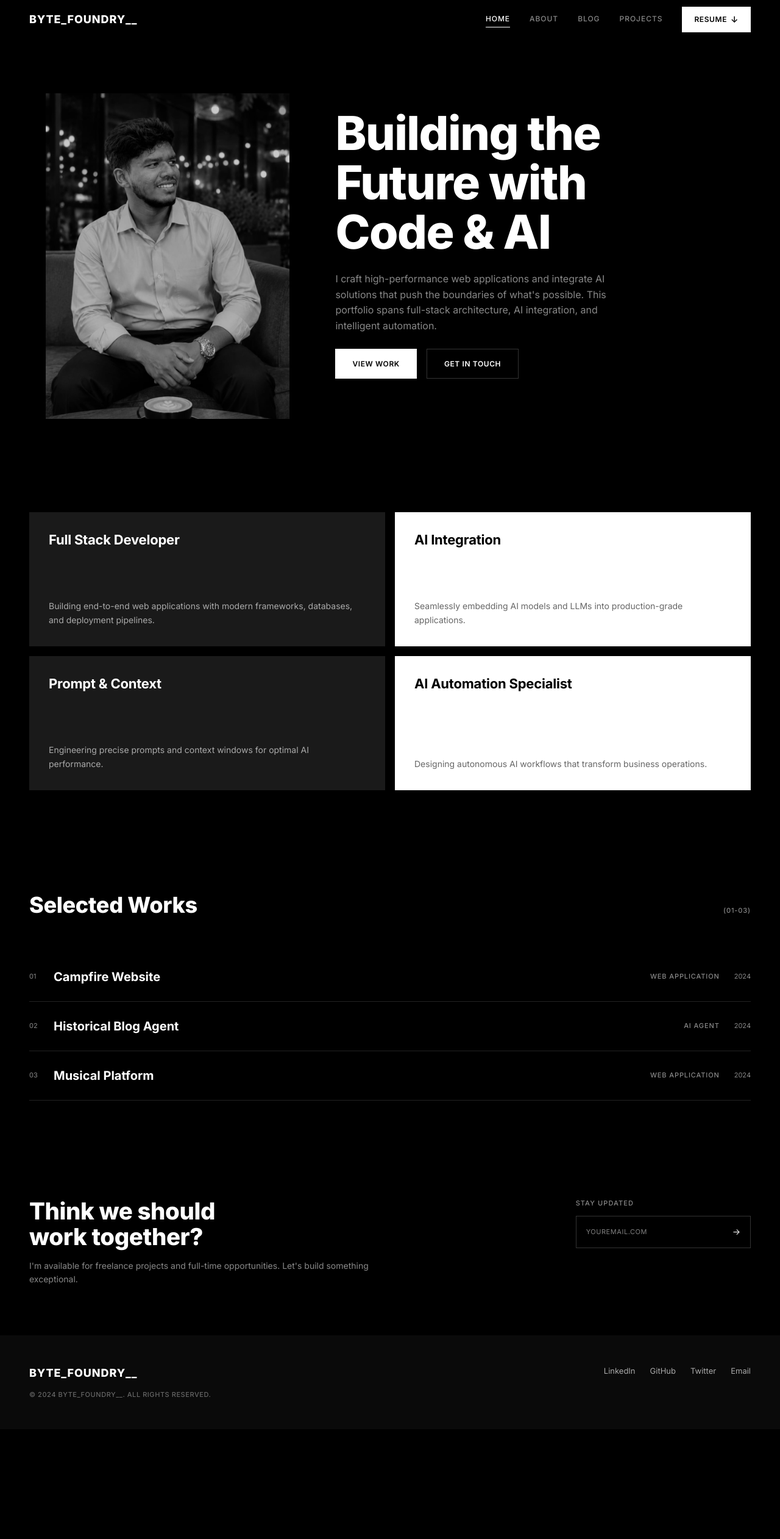
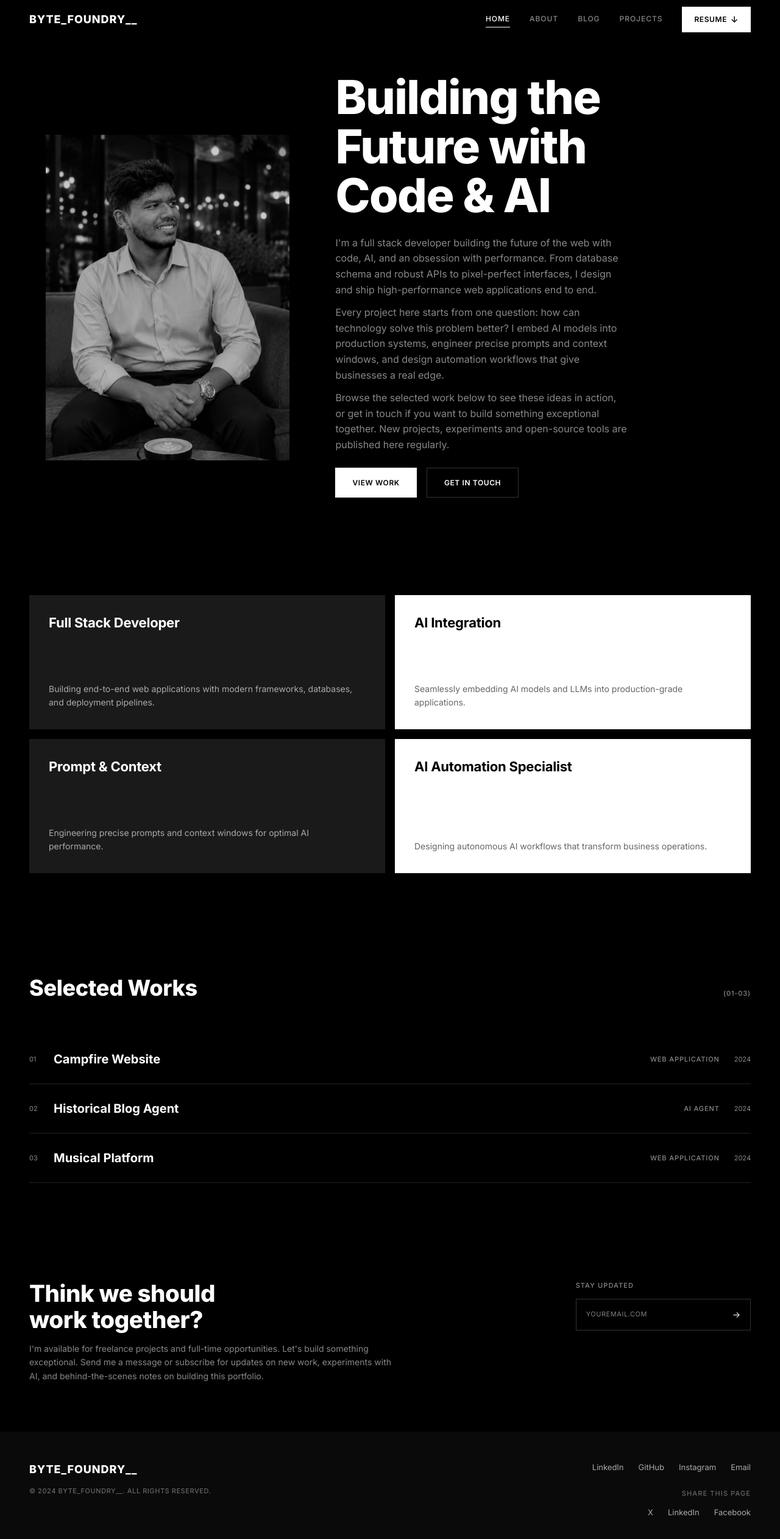
Before and after one commit to soloStack-Dev/Personal_Mission, a React (Vite) app: page / in a window 1280 px wide. Shown: the top 2524 px of the page at 61% size. Before the commit the page ends 2344 px from the top, so only its background shows below. Built offline with nearby package versions, Linux system fonts and the light colour scheme.

Commit message:
SEO: expand hero copy, fix H1 word spacing, footer Instagram + share buttons

```diff
--- a/src/components/Footer.tsx
+++ b/src/components/Footer.tsx
@@ -13,7 +13,7 @@ function getSocialLinks(openContactModal: () => void) {
   return [
     { label: 'LinkedIn', href: 'https://www.linkedin.com/in/faleel-h-b772a1416/', target: '_blank' },
     { label: 'GitHub', href: 'https://github.com/soloStack-Dev', target: '_blank' },
-    { label: 'Twitter', href: '#', target: '' },
+    { label: 'Instagram', href: 'https://www.instagram.com/byte_foundry__?igsh=Y2w5YXQzOW44aDIz', target: '_blank' },
     { label: 'Email', href: '#', target: '', onClick: openContactModal },
   ]
 }
@@ -76,7 +76,10 @@ export default function Footer({ variant = 'home' }: FooterProps) {
           <Brand />
           <Copyright />
         </div>
-        <SocialLinks />
+        <div style={{ display: 'flex', flexDirection: 'column', alignItems: 'flex-end', gap: '24px' }}>
+          <SocialLinks />
+          <ShareLinks />
+        </div>
       </div>
     </footer>
   )
@@ -158,3 +161,80 @@ function SocialLinks() {
     </div>
   )
 }
+
+/**
+ * Social share buttons — let visitors share the current page on X,
+ * LinkedIn or Facebook. The href is static (hydration-safe); the
+ * real, current URL is injected when the link is clicked.
+ */
+function ShareLinks() {
+  const shareBaseUrl = 'https://personal-mission-mu.vercel.app/'
+  const shareText = 'Byte_Foundry__ — Building the Future with Code & AI'
+  const links = [
+    {
+      label: 'X',
+      href: `https://twitter.com/intent/tweet?url=${encodeURIComponent(shareBaseUrl)}&text=${encodeURIComponent(shareText)}`,
+      build: (url: string) =>
+        `https://twitter.com/intent/tweet?url=${encodeURIComponent(url)}&text=${encodeURIComponent(shareText)}`,
+    },
+    {
+      label: 'LinkedIn',
+      href: `https://www.linkedin.com/sharing/share-offsite/?url=${encodeURIComponent(shareBaseUrl)}`,
+      build: (url: string) => `https://www.linkedin.com/sharing/share-offsite/?url=${encodeURIComponent(url)}`,
+    },
+    {
+      label: 'Facebook',
+      href: `https://www.facebook.com/sharer/sharer.php?u=${encodeURIComponent(shareBaseUrl)}`,
+      build: (url: string) => `https://www.facebook.com/sharer/sharer.php?u=${encodeURIComponent(url)}`,
+    },
+  ]
+
+  return (
+    <div style={{ textAlign: 'right' }}>
+      <div
+        style={{
+          fontSize: '11px',
+          fontWeight: 500,
+          letterSpacing: '0.1em',
+          color: 'var(--text-muted-dark)',
+          textTransform: 'uppercase',
+          marginBottom: '12px',
+        }}
+      >
+        Share this page
+      </div>
+      <div style={{ display: 'flex', gap: '24px', flexWrap: 'wrap', justifyContent: 'flex-end' }}>
+        {links.map((link) => (
+          <a
+            key={link.label}
+            href={link.href}
+            target="_blank"
+            rel="noopener noreferrer"
+            onClick={(e) => {
+              e.preventDefault()
+              const current = typeof window !== 'undefined' ? window.location.href : shareBaseUrl
+              window.open(link.build(current), '_blank', 'noopener,noreferrer')
+            }}
+            onMouseEnter={(e) => {
+              e.currentTarget.style.color = 'var(--text-primary)'
+              e.currentTarget.style.textDecoration = 'underline'
+            }}
+            onMouseLeave={(e) => {
+              e.currentTarget.style.color = 'var(--text-body)'
+              e.currentTarget.style.textDecoration = 'none'
+            }}
+            style={{
+              fontSize: '13px',
+              color: 'var(--text-body)',
+              textDecoration: 'none',
+              transition: 'color 0.2s ease',
+              cursor: 'pointer',
+            }}
+          >
+            {link.label}
+          </a>
+        ))}
+      </div>
+    </div>
+  )
+}
--- a/src/hooks/useScrollAnimation.ts
+++ b/src/hooks/useScrollAnimation.ts
@@ -39,6 +39,9 @@ export function useScrollFadeIn<T extends HTMLElement = HTMLDivElement>(options?
     const el = ref.current
     if (!el) return
 
+    // Respect reduced motion: never hide content for those users
+    if (window.matchMedia('(prefers-reduced-motion: reduce)').matches) return
+
     // Animate explicit [data-animate] children if present, otherwise the wrapper itself
     const children = el.querySelectorAll<HTMLElement>('[data-animate]')
     const targets = children.length > 0 ? Array.from(children) : [el]
@@ -46,26 +49,39 @@ export function useScrollFadeIn<T extends HTMLElement = HTMLDivElement>(options?
     // 1. Start hidden (transparent + shifted down)
     gsap.set(targets, { opacity: 0, y: options?.y ?? 30 })
 
+    let revealed = false
+    const reveal = () => {
+      if (revealed) return
+      revealed = true
+      gsap.to(targets, {
+        opacity: 1,
+        y: 0,
+        duration: options?.duration ?? 0.6,
+        ease: 'power2.out',
+        stagger: options?.stagger ?? 0.1,
+        delay: options?.delay ?? 0,
+      })
+    }
+
     // 2. Reveal once when the element reaches 85% down the viewport
     const ctx = gsap.context(() => {
       ScrollTrigger.create({
         trigger: el,
         start: 'top 85%',
         once: true,
-        onEnter: () => {
-          gsap.to(targets, {
-            opacity: 1,
-            y: 0,
-            duration: options?.duration ?? 0.6,
-            ease: 'power2.out',
-            stagger: options?.stagger ?? 0.1,
-            delay: options?.delay ?? 0,
-          })
-        },
+        onEnter: reveal,
       })
     }, el)
 
-    return () => ctx.revert()
+    // 3. Safety net: reveal shortly after load even if the section is never
+    //    scrolled into view (crawlers don't scroll). Keeps all content
+    //    visible in search-engine snapshots.
+    const timer = window.setTimeout(reveal, 600)
+
+    return () => {
+      window.clearTimeout(timer)
+      ctx.revert()
+    }
   }, [options?.delay, options?.duration, options?.y, options?.stagger])
 
   return ref
@@ -81,6 +97,9 @@ export function useStaggerChildren<T extends HTMLElement = HTMLDivElement>() {
   useEffect(() => {
     const el = ref.current
     if (!el) return
+
+    // Respect reduced motion: never hide content for those users
+    if (window.matchMedia('(prefers-reduced-motion: reduce)').matches) return
 
     // The direct children are the "cards" we want to cascade in
     const children = Array.from(el.children) as HTMLElement[]
@@ -127,6 +146,9 @@ export function useHeroAnimation<T extends HTMLElement = HTMLDivElement>() {
   useEffect(() => {
     const el = ref.current
     if (!el) return
+
+    // Respect reduced motion: never hide content for those users
+    if (window.matchMedia('(prefers-reduced-motion: reduce)').matches) return
 
     // Grab every animated piece inside the hero section
     const image = el.querySelector<HTMLElement>('[data-hero-image]')
--- a/src/pages/BlogPage.tsx
+++ b/src/pages/BlogPage.tsx
@@ -476,9 +476,9 @@ export default function BlogPage() {
               marginBottom: 'var(--space-md)',
             }}
           >
-            <span className="word" style={{ display: 'block' }}>Skills</span>
-            <span className="word" style={{ display: 'block' }}>&</span>
-            <span className="word" style={{ display: 'block' }}>Insights</span>
+            <span className="word" style={{ display: 'block' }}>{'Skills '}</span>
+            <span className="word" style={{ display: 'block' }}>{'& '}</span>
+            <span className="word" style={{ display: 'block' }}>{'Insights'}</span>
           </h1>
 
           <div
--- a/src/pages/HomePage.tsx
+++ b/src/pages/HomePage.tsx
@@ -224,25 +224,33 @@ export default function HomePage() {
                 marginBottom: 'var(--space-md)',
               }}
             >
-              <span className="word" style={{ display: 'block' }}>Building the</span>
-              <span className="word" style={{ display: 'block' }}>Future with</span>
-              <span className="word" style={{ display: 'block' }}>Code & AI</span>
+              <span className="word" style={{ display: 'block' }}>{'Building the '}</span>
+              <span className="word" style={{ display: 'block' }}>{'Future with '}</span>
+              <span className="word" style={{ display: 'block' }}>{'Code & AI'}</span>
             </h1>
 
-            <p
+            <div
               data-hero-sub
-              style={{
-                fontSize: '16px',
-                lineHeight: 1.6,
-                color: 'var(--text-muted)',
-                maxWidth: '480px',
-                marginBottom: 'var(--space-md)',
-              }}
+              style={{ maxWidth: '480px', marginBottom: 'var(--space-md)' }}
             >
-              I craft high-performance web applications and integrate AI solutions
-              that push the boundaries of what's possible. This portfolio spans
-              full-stack architecture, AI integration, and intelligent automation.
-            </p>
+              <p style={{ fontSize: '16px', lineHeight: 1.6, color: 'var(--text-muted)', marginBottom: '12px' }}>
+                I'm a full stack developer building the future of the web with code,
+                AI, and an obsession with performance. From database schema and robust
+                APIs to pixel-perfect interfaces, I design and ship high-performance
+                web applications end to end.
+              </p>
+              <p style={{ fontSize: '16px', lineHeight: 1.6, color: 'var(--text-muted)', marginBottom: '12px' }}>
+                Every project here starts from one question: how can technology solve
+                this problem better? I embed AI models into production systems, engineer
+                precise prompts and context windows, and design automation workflows
+                that give businesses a real edge.
+              </p>
+              <p style={{ fontSize: '16px', lineHeight: 1.6, color: 'var(--text-muted)', marginBottom: 0 }}>
+                Browse the selected work below to see these ideas in action, or get in
+                touch if you want to build something exceptional together. New projects,
+                experiments and open-source tools are published here regularly.
+              </p>
+            </div>
 
             {/* Primary + secondary call-to-action */}
             <div data-hero-buttons style={{ display: 'flex', gap: '16px', flexWrap: 'wrap' }}>
@@ -422,7 +430,9 @@ export default function HomePage() {
             </h2>
             <p style={{ fontSize: '14px', lineHeight: 1.6, color: 'var(--text-muted)' }}>
               I'm available for freelance projects and full-time opportunities.
-              Let's build something exceptional.
+              Let's build something exceptional. Send me a message or subscribe for
+              updates on new work, experiments with AI, and behind-the-scenes notes
+              on building this portfolio.
             </p>
           </div>
 
--- a/src/pages/ProjectPage.tsx
+++ b/src/pages/ProjectPage.tsx
@@ -231,8 +231,8 @@ export default function ProjectPage() {
               textTransform: 'uppercase',
             }}
           >
-            <span className="word" style={{ display: 'block' }}>Selected</span>
-            <span className="word" style={{ display: 'block' }}>Works</span>
+            <span className="word" style={{ display: 'block' }}>{'Selected '}</span>
+            <span className="word" style={{ display: 'block' }}>{'Works'}</span>
           </h1>
 
           <p
```
